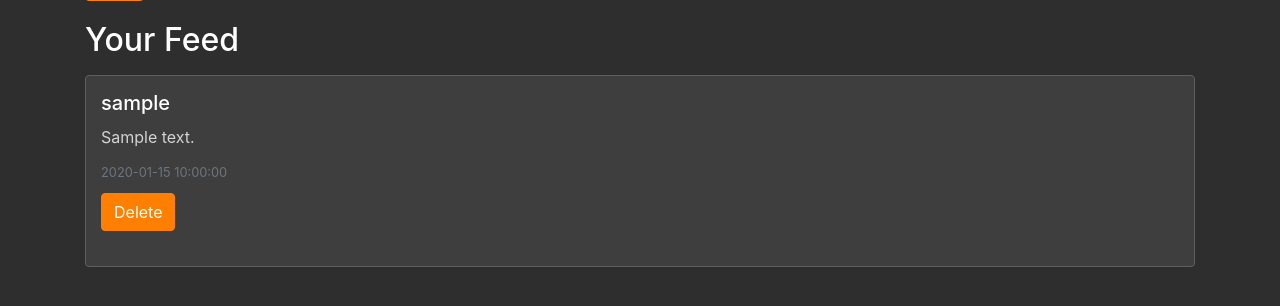
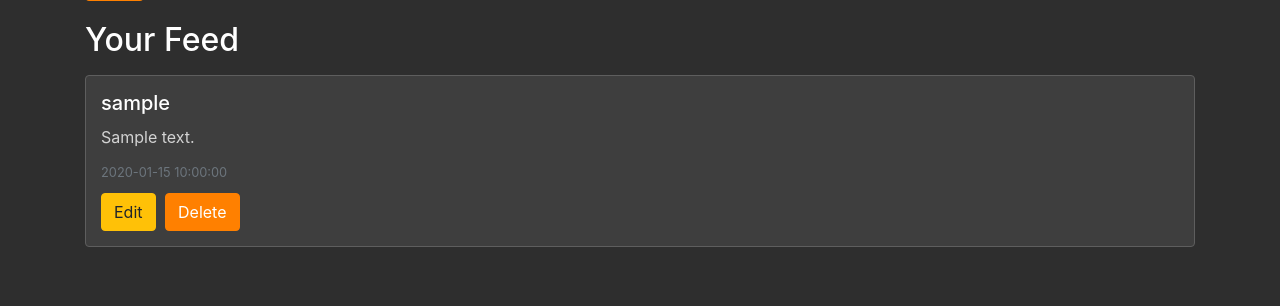
Before and after one commit to jcacc2002/PHP-Synoptic, a PHP site: page /main_feed.php in a window 1280 px wide. Shown: the part 279-585 px from the top of the page. Run offline with PHP 8.4, Linux system fonts and the light colour scheme; the visitor is signed in with stand-in values (Sample User, id 1); tables that the repository leaves empty or names only in its code hold one stand-in row (values such as "Sample post"); some libraries are stand-ins or nearby versions.

Commit message:
Post Edits
+ Users can now edit posts.

```diff
--- a/main_feed.php
+++ b/main_feed.php
@@ -53,7 +53,8 @@ $posts = mysqli_query($conn, $query);
                 <p class="card-text"><?php echo htmlspecialchars($post['content']); ?></p>
                 <p class="card-text"><small class="text-muted"><?php echo $post['created_at']; ?></small></p>
                 <?php if ($post['user_id'] == $user_id): ?>
-                    <form method="POST" action="handlers/delete_post_handler.php" onsubmit="return confirm('Are you sure you want to delete this post?');">
+                    <button class="btn btn-warning" onclick="editPost('<?php echo $post['post_id']; ?>', '<?php echo htmlspecialchars($post['content']); ?>')">Edit</button>
+                    <form method="POST" action="handlers/delete_post.php" style="display:inline;" onsubmit="return confirm('Are you sure you want to delete this post?');">
                         <input type="hidden" name="post_id" value="<?php echo $post['post_id']; ?>">
                         <button type="submit" class="btn btn-danger">Delete</button>
                     </form>
@@ -63,4 +64,39 @@ $posts = mysqli_query($conn, $query);
     <?php endwhile; ?>
 </div>
 
+<!-- Edit Post Modal -->
+<div class="modal fade" id="editPostModal" tabindex="-1" role="dialog" aria-labelledby="editPostModalLabel" aria-hidden="true">
+    <div class="modal-dialog" role="document">
+        <div class="modal-content">
+            <form method="POST" action="handlers/edit_post_handler.php">
+                <div class="modal-header">
+                    <h5 class="modal-title" id="editPostModalLabel">Edit Post</h5>
+                    <button type="button" class="close" data-dismiss="modal" aria-label="Close">
+                        <span aria-hidden="true">&times;</span>
+                    </button>
+                </div>
+                <div class="modal-body">
+                    <input type="hidden" id="edit_post_id" name="post_id">
+                    <div class="form-group">
+                        <label for="edit_content">Content:</label>
+                        <textarea class="form-control" id="edit_content" name="content" required></textarea>
+                    </div>
+                </div>
+                <div class="modal-footer">
+                    <button type="button" class="btn btn-secondary" data-dismiss="modal">Close</button>
+                    <button type="submit" class="btn btn-primary">Save changes</button>
+                </div>
+            </form>
+        </div>
+    </div>
+</div>
+
 <?php include('includes/footer.php'); ?>
+
+<script>
+function editPost(postId, content) {
+    document.getElementById('edit_post_id').value = postId;
+    document.getElementById('edit_content').value = content;
+    $('#editPostModal').modal('show');
+}
+</script>
```
Also changed, not shown: handlers/edit_post_handler.php (added, +34 -0 lines).
